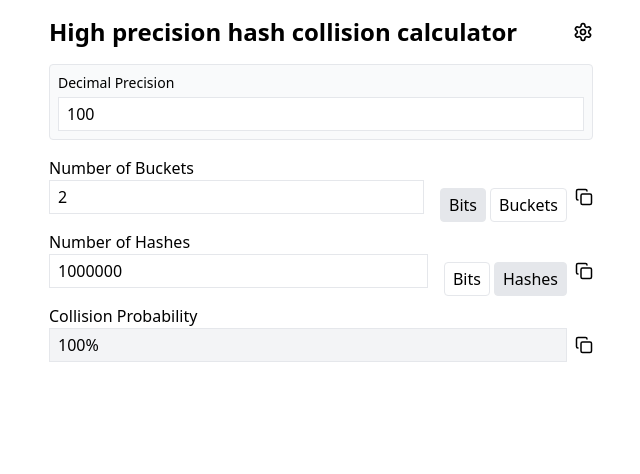
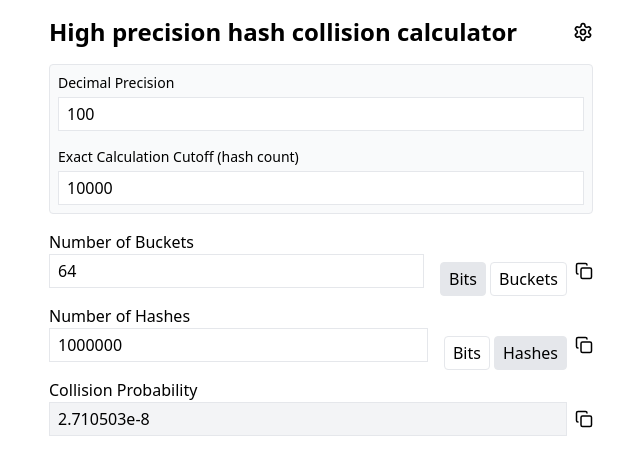
Before and after one commit to skrzypo987/hash-collision, a React (Vite) app: page / in a window 1280 px wide. Both pictures are taken after a click on the button 902 px from the left and 32 px from the top of the page. Shown: the top 474 px of the page, without its empty margins (319-959 px from the left). Built offline with nearby package versions, Linux system fonts and the light colour scheme.

Commit message:
Configurable cutoff exact calculations

```diff
--- a/src/HashCollisionCalculator.jsx
+++ b/src/HashCollisionCalculator.jsx
@@ -3,14 +3,15 @@ import { Copy, Check, Settings } from "lucide-react";
 import Decimal from "decimal.js";
 
 export default function HashCollisionCalculator() {
-  const [bucketInput, setBucketInput] = useState("2");
+  const [bucketInput, setBucketInput] = useState("64");
   const [bucketMode, setBucketMode] = useState("bits");
   const [numHashesInput, setNumHashesInput] = useState("1000000");
   const [numHashesMode, setNumHashesMode] = useState("number");
+  const [cutoffThreshold, setCutoffThreshold] = useState(10000);
+  const [showSettings, setShowSettings] = useState(false);
   const [probability, setProbability] = useState(null);
   const [copiedField, setCopiedField] = useState(null);
   const [precision, setPrecision] = useState(100);
-  const [showSettings, setShowSettings] = useState(false);
 
   const precisionValid = precision > 0 && precision <= 9999;
 
@@ -27,7 +28,7 @@ export default function HashCollisionCalculator() {
 
       if (bigN > bigK) return new Decimal(1);
 
-      if (n <= 1e4) {
+      if (n <= cutoffThreshold) {
         let p = new Decimal(1);
         const kDecimal = new Decimal(bigK.toString());
         for (let i = 0n; i < bigN; i++) {
@@ -86,7 +87,7 @@ export default function HashCollisionCalculator() {
     } else {
       setProbability(null);
     }
-  }, [bucketInput, bucketMode, numHashesInput, numHashesMode, precision, precisionValid]);
+  }, [bucketInput, bucketMode, numHashesInput, numHashesMode, precision, precisionValid, cutoffThreshold]);
 
   const handleNumericInput = (value, setter) => {
     const numeric = value.replace(/\D/g, "").replace(/^0+(?!$)/, "");
@@ -158,6 +159,13 @@ export default function HashCollisionCalculator() {
           {!precisionValid && (
             <p className="text-red-500 text-sm mt-1">Precision must be between 1 and 9999</p>
           )}
+          <label className="block text-sm mt-4 mb-1">Exact Calculation Cutoff (hash count)</label>
+          <input
+            type="text"
+            inputMode="numeric"
+            className="border px-2 py-1 w-full"
+            maxLength={7} value={cutoffThreshold} onChange={(e) => setCutoffThreshold(Number(e.target.value.replace(/\D/g, "")))}
+          />
         </div>
       )}
 
```
